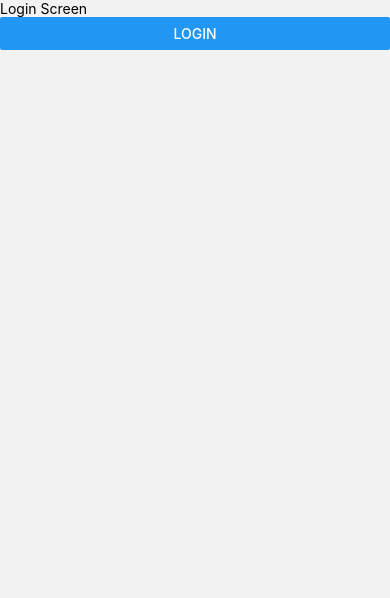
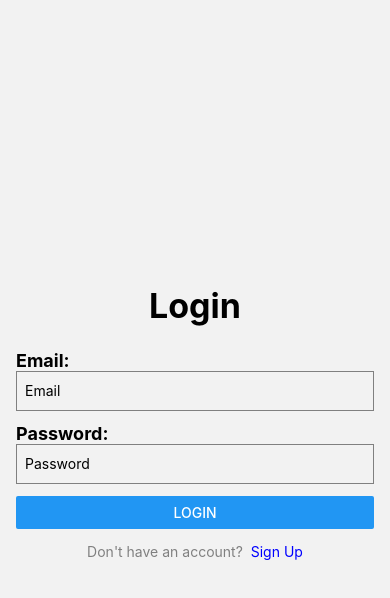
Before and after one commit to Hamza-Ir/newapp, a React Native app: screen /Login in a window 390 px wide. Shown: the top 598 px of the page. Built offline with nearby package versions, Linux system fonts and the light colour scheme.

Commit message:
added login page with supabase integration

```diff
--- a/App.tsx
+++ b/App.tsx
@@ -6,6 +6,8 @@ import Stream from './Screens/Stream';
 import Settings from './Screens/Settings';
 import LoginScreen from './Screens/LoginScreen';
 import {createNativeStackNavigator} from '@react-navigation/native-stack';
+import 'react-native-url-polyfill/auto';
+import Toast from 'react-native-toast-message';
 
 const Tab = createBottomTabNavigator();
 const Stack = createNativeStackNavigator();
@@ -41,6 +43,7 @@ const App = () => {
           options={{headerShown: false}}
         />
       </Stack.Navigator>
+      <Toast />
     </NavigationContainer>
   );
 };
--- a/Screens/LoginScreen.tsx
+++ b/Screens/LoginScreen.tsx
@@ -1,19 +1,148 @@
 import React from 'react';
-import {View, Text, Button} from 'react-native';
+import {View, Text, TextInput, Button, StyleSheet} from 'react-native';
+import {useForm, Controller} from 'react-hook-form';
+import * as yup from 'yup';
+import {yupResolver} from '@hookform/resolvers/yup';
+import {supabase} from '../services/supabaseClient.js';
+import Toast from 'react-native-toast-message';
+
+// Validation schema
+const schema = yup.object().shape({
+  email: yup.string().email('Invalid email').required('Email is required'),
+  password: yup
+    .string()
+    .min(6, 'Password must be at least 6 characters')
+    .required('Password is required'),
+});
 
 const LoginScreen = ({navigation}) => {
-  const handleLogin = () => {
-    // Perform login logic here (e.g., authenticate user)
-    // After successful login, navigate to the Tab Navigator
+  const {
+    control,
+    handleSubmit,
+    formState: {errors},
+  } = useForm({
+    resolver: yupResolver(schema),
+  });
+
+  const handleLogin = async data => {
+    const {email, password} = data;
+    const {error} = await supabase.auth.signInWithPassword({email, password});
+
+    if (error) {
+      Toast.show({
+        type: 'error',
+        text1: 'Login failed',
+        text2: error.message,
+      });
+      console.log('Login error:', error);
+      return;
+    }
+
+    // Navigate to the Tab Navigator after successful login
     navigation.replace('MainTabs');
   };
 
   return (
-    <View>
-      <Text>Login Screen</Text>
-      <Button title="Login" onPress={handleLogin} />
+    <View style={styles.container}>
+      <Text style={styles.heading}>Login</Text>
+
+      <Text style={styles.labels}>Email:</Text>
+
+      <Controller
+        control={control}
+        name="email"
+        render={({field: {onChange, onBlur, value}}) => (
+          <View>
+            <TextInput
+              style={styles.input}
+              onBlur={onBlur}
+              onChangeText={onChange}
+              value={value}
+              placeholder="Email"
+              keyboardType="email-address"
+              autoCapitalize="none"
+            />
+            {errors.email && (
+              <Text style={styles.errorText}>{errors.email.message}</Text>
+            )}
+          </View>
+        )}
+      />
+
+      <Text style={styles.labels}>Password:</Text>
+
+      <Controller
+        control={control}
+        name="password"
+        render={({field: {onChange, onBlur, value}}) => (
+          <View>
+            <TextInput
+              style={styles.input}
+              onBlur={onBlur}
+              onChangeText={onChange}
+              value={value}
+              placeholder="Password"
+              secureTextEntry
+              autoCapitalize="none"
+            />
+            {errors.password && (
+              <Text style={styles.errorText}>{errors.password.message}</Text>
+            )}
+          </View>
+        )}
+      />
+
+      <Button title="Login" onPress={handleSubmit(handleLogin)} />
+
+      <Text style={styles.makeAccount}>
+        Don't have an account?{'  '}
+        <Text
+          onPress={() => {
+            /* sign up navigation ill add later*/
+          }}
+          style={{color: 'blue'}}>
+          Sign Up
+        </Text>
+      </Text>
     </View>
   );
 };
 
+const styles = StyleSheet.create({
+  container: {
+    flex: 1,
+    justifyContent: 'center',
+    padding: 16,
+  },
+  heading: {
+    fontSize: 34,
+    color: 'black',
+    fontWeight: 'bold',
+    marginBottom: 24,
+    textAlign: 'center',
+  },
+  labels: {
+    fontSize: 18,
+    color: 'black',
+    fontWeight: 'bold',
+  },
+  input: {
+    height: 40,
+    borderColor: 'gray',
+    color: 'black',
+    borderWidth: 1,
+    marginBottom: 12,
+    paddingLeft: 8,
+  },
+  errorText: {
+    color: 'red',
+    marginBottom: 8,
+  },
+  makeAccount: {
+    color: 'grey',
+    marginTop: 14,
+    textAlign: 'center',
+  },
+});
+
 export default LoginScreen;
--- /dev/null
+++ b/services/supabaseClient.js
@@ -0,0 +1,7 @@
+import {createClient} from '@supabase/supabase-js';
+
+const SUPABASE_URL = 'https://kwzptlmenbajtlzaijvg.supabase.co';
+const SUPABASE_ANON_KEY =
+  'eyJhbGciOiJIUzI1NiIsInR5cCI6IkpXVCJ9.eyJpc3MiOiJzdXBhYmFzZSIsInJlZiI6Imt3enB0bG1lbmJhanRsemFpanZnIiwicm9sZSI6ImFub24iLCJpYXQiOjE3MTgxOTcyNjksImV4cCI6MjAzMzc3MzI2OX0.IcvznYI2dIiGO6FfSeSuqP23xqtY0AVng2mf5n7IJm0';
+
+export const supabase = createClient(SUPABASE_URL, SUPABASE_ANON_KEY);
```
Also changed, not shown: package.json (+7 -1 lines), 1 other file (tests, documents, lock files or other folders).
